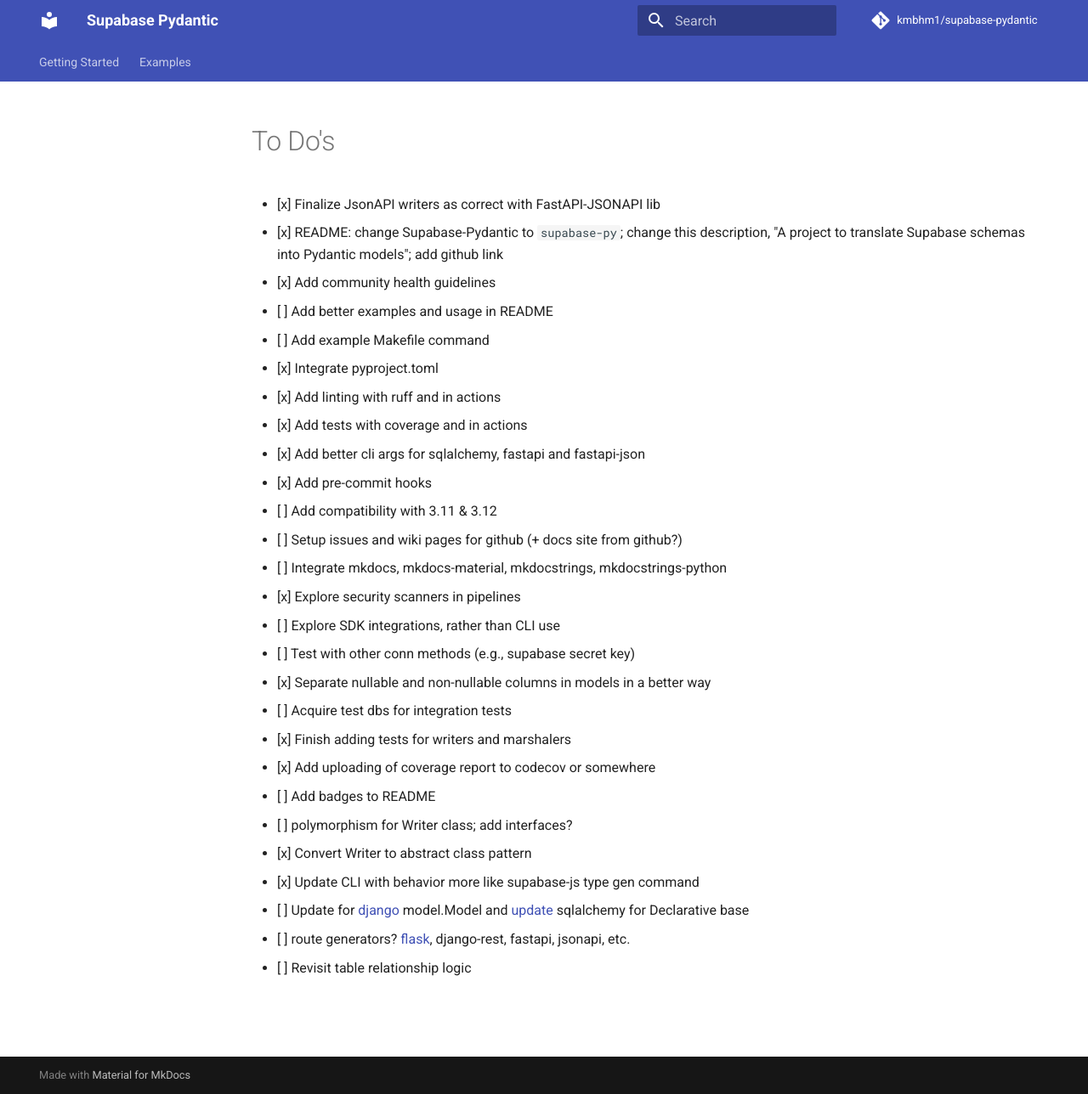
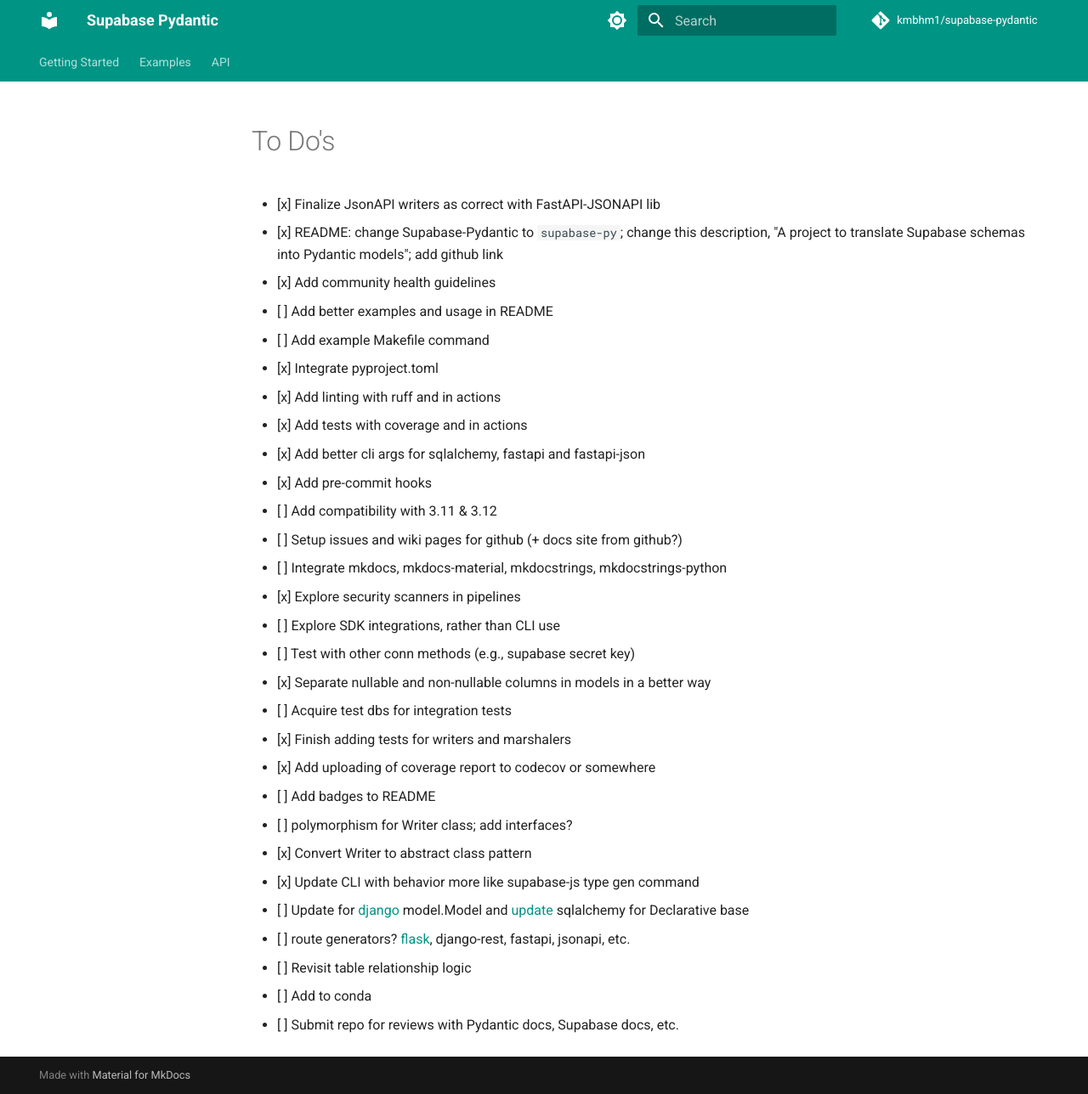
Before and after one commit to kmbhm1/supabase-pydantic, an MkDocs documentation site: the page built from docs/getting-started/to-do.md, in a window 1280 px wide and 1288 px high. Shown: the whole window at 85% size. Built offline with MkDocs 1.6.1 and Material for MkDocs 9.7.7, drawn with Linux system fonts in a browser that asks for light colours; comment, search, counter and statistics services are not loaded.

Commit message:
feat(docs): add automatic cli docs, updates for code blocks

```diff
--- a/.pre-commit-config.yaml
+++ b/.pre-commit-config.yaml
@@ -12,6 +12,7 @@
         stages: [commit]
       - id: check-yaml
         stages: [commit]
+        exclude: mkdocs.yml
       - id: sort-simple-yaml
         stages: [commit]
       - id: check-added-large-files
--- a/docs/getting-started/to-do.md
+++ b/docs/getting-started/to-do.md
@@ -28,3 +28,5 @@
 - [ ] Update for [django](https://docs.djangoproject.com/en/5.0/topics/db/models/#automatic-primary-key-fields) model.Model and [update](https://docs.sqlalchemy.org/en/20/tutorial/metadata.html#declaring-mapped-classes) sqlalchemy for Declarative base
 - [ ] route generators? [flask](https://www.reddit.com/r/flask/comments/gyf22b/if_you_are_using_flask_you_should_start_using/), django-rest, fastapi, jsonapi, etc.
 - [ ] Revisit table relationship logic
+- [ ] Add to conda
+- [ ] Submit repo for reviews with Pydantic docs, Supabase docs, etc.
--- a/mkdocs.yml
+++ b/mkdocs.yml
@@ -7,7 +7,27 @@
 
 theme:
   name: material
+  palette:
+    - media: "(prefers-color-scheme: light)"
+      scheme: default
+      primary: teal
+      accent: lime
+      toggle:
+        icon: material/brightness-7
+        name: Switch to dark mode
+
+    # Palette toggle for dark mode
+    - media: "(prefers-color-scheme: dark)"
+      scheme: slate
+      toggle:
+        icon: material/brightness-4
+        name: Switch to light mode
+  font:
+    text: Roboto
   features:
+    - content.code.copy
+    - content.code.select
+    - content.code.annotate
     - navigation.indexes
     - navigation.instant
     - navigation.instant.progress
@@ -28,6 +48,8 @@
   - Examples:
     - FastAPI: examples/setup-fastapi.md
     - Setup a JSON API: examples/setup-jsonapi.md
+  - API:
+    - Command Line Interface: api/cli.md
 
 plugins:
   - search
@@ -42,3 +64,18 @@
       toc_depth: 1
   - pymdownx.snippets:
       check_paths: true
+  - pymdownx.highlight:
+      anchor_linenums: true
+      line_spans: __span
+      pygments_lang_class: true
+  - pymdownx.inlinehilite
+  - pymdownx.snippets
+  - pymdownx.superfences
+  - pymdownx.emoji:
+      emoji_index: !!python/name:material.extensions.emoji.twemoji
+      emoji_generator: !!python/name:material.extensions.emoji.to_svg
+      options:
+        custom_icons:
+          - overrides/.icons
+  - attr_list
+  - mkdocs-click
--- a/pyproject.toml
+++ b/pyproject.toml
@@ -41,6 +41,7 @@
 mkdocs-material = "^9.5.30"
 mkdocstrings = {extras = ["python"], version = "^0.25.1"}
 mkdocs-redirects = "^1.2.1"
+mkdocs-click = "^0.8.1"
 pymdown-extensions = "^10.8.1"
 ruff = "^0.4.1"
 click-option-group = "^0.5.6"
```
Also changed, not shown: README.md (+2 -0 lines), docs/api/cli.md (added, +8 -0 lines), 1 other file.
